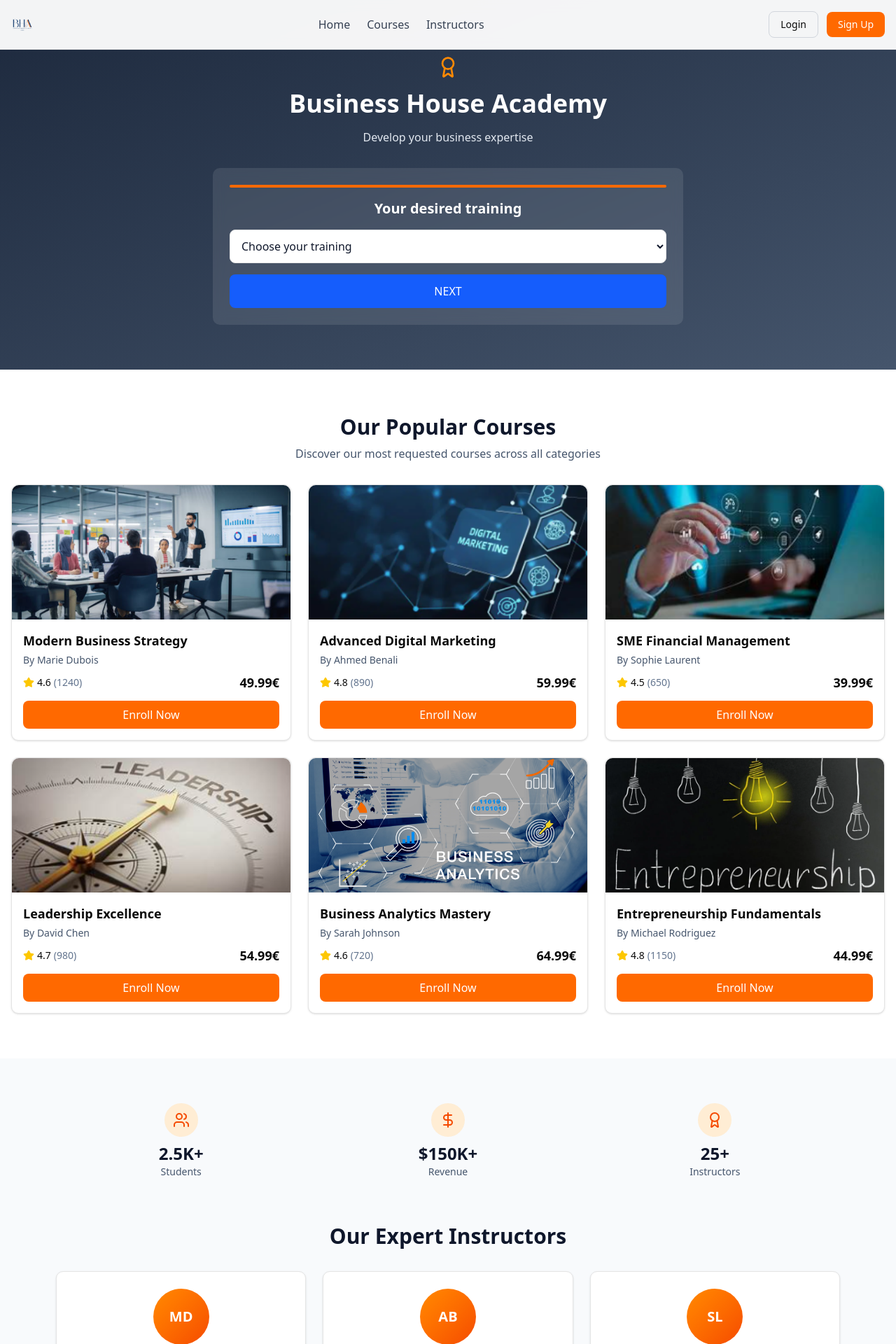
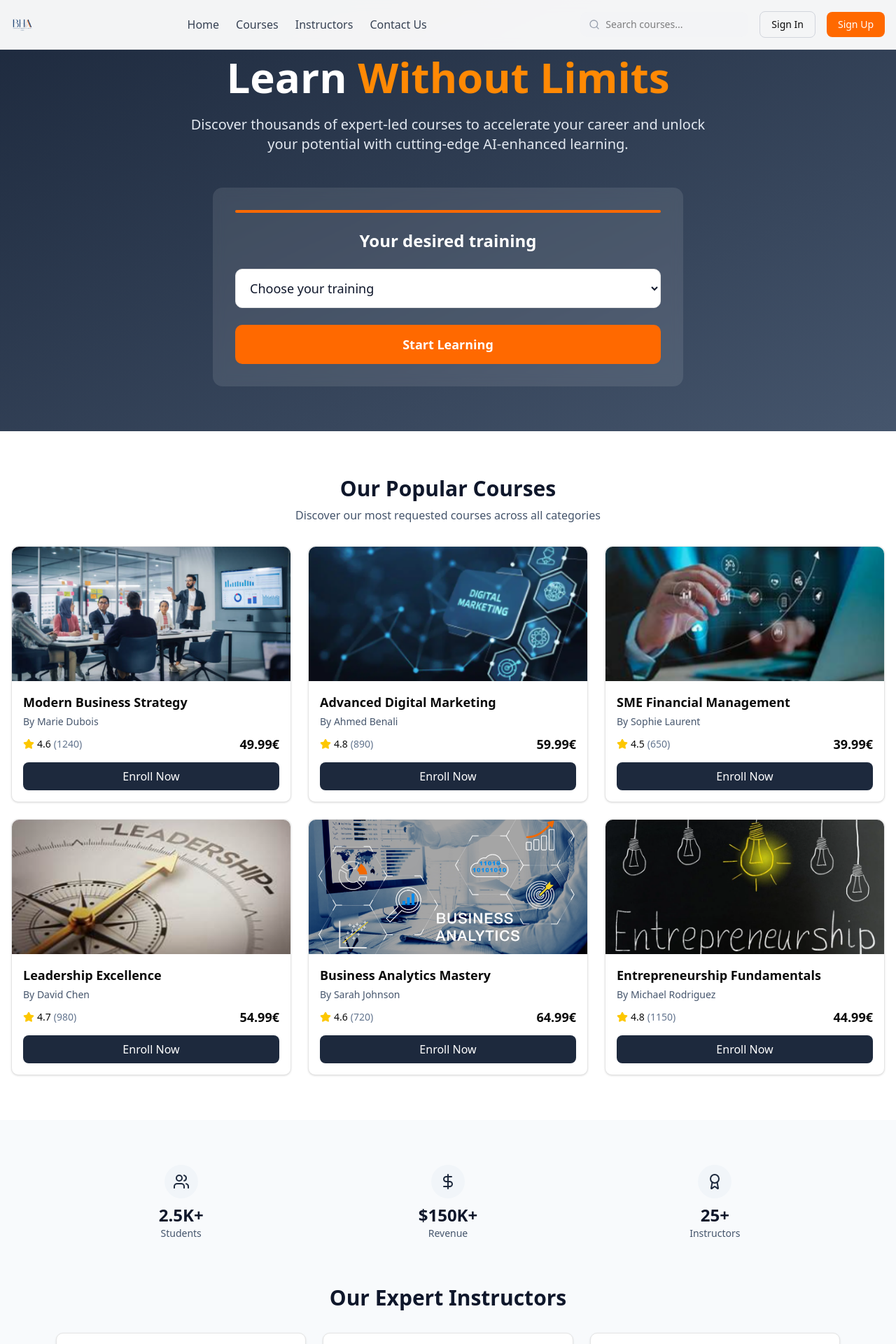
Before and after one commit to stev-dev/BHA-Learning-platform, a Next.js app: page / in a window 1280 px wide. Shown: the top 1920 px of the page at 70% size. Built offline with nearby package versions, Linux system fonts and the light colour scheme.

Commit message:
Modifications to the landing page

```diff
--- a/app/page.tsx
+++ b/app/page.tsx
@@ -9,6 +9,7 @@ import {
   Megaphone,
   DollarSign,
   BarChart3,
+  Search,
 } from "lucide-react";
 
 export default function LandingPage() {
@@ -117,22 +118,63 @@ export default function LandingPage() {
             <img src="/images/logo.png" alt="BHA" className="h-8 w-auto" />
           </button>
           <div className="hidden md:flex items-center space-x-6">
-            {["Home", "Courses", "Instructors"].map((item, i) => (
+            {["Home", "Courses", "Instructors", "Contact Us"].map((item, i) => (
               <a
                 key={i}
-                href={`#${item.toLowerCase()}`}
+                href={
+                  item === "Contact Us"
+                    ? "#"
+                    : `#${item.toLowerCase().replace(" ", "")}`
+                }
                 className="text-gray-700 hover:text-slate-800"
+                onClick={
+                  item === "Contact Us"
+                    ? (e) => {
+                        e.preventDefault();
+                        alert("Contact us at: bha@gmail.com");
+                      }
+                    : item === "Courses"
+                    ? (e) => {
+                        e.preventDefault();
+                        document
+                          .getElementById("courses")
+                          ?.scrollIntoView({ behavior: "smooth" });
+                      }
+                    : item === "Home"
+                    ? (e) => {
+                        e.preventDefault();
+                        document
+                          .getElementById("home")
+                          ?.scrollIntoView({ behavior: "smooth" });
+                      }
+                    : item === "Instructors"
+                    ? (e) => {
+                        e.preventDefault();
+                        document
+                          .getElementById("instructors")
+                          ?.scrollIntoView({ behavior: "smooth" });
+                      }
+                    : undefined
+                }
               >
                 {item}
               </a>
             ))}
           </div>
-          <div className="flex items-center space-x-3">
+          <div className="flex items-center space-x-4">
+            <div className="hidden md:flex items-center bg-gray-100 rounded-lg px-3 py-2">
+              <Search className="w-4 h-4 text-gray-400 mr-2" />
+              <input
+                type="text"
+                placeholder="Search courses..."
+                className="bg-transparent border-none outline-none text-sm w-48"
+              />
+            </div>
             <button
               onClick={() => handleNavigation("/login")}
               className="px-4 py-2 border border-gray-300 rounded-md text-sm hover:bg-gray-50"
             >
-              Login
+              Sign In
             </button>
             <button
               onClick={() => handleNavigation("/register")}
@@ -149,18 +191,27 @@ export default function LandingPage() {
         id="home"
         className="pt-20 pb-16 bg-gradient-to-br from-slate-800 to-slate-600 text-white"
       >
-        <div className="max-w-4xl mx-auto px-4 text-center">
-          <Award className="w-8 h-8 text-orange-400 mx-auto mb-4" />
-          <h1 className="text-4xl font-bold mb-4">Business House Academy</h1>
-          <p className="text-slate-200 mb-8">Develop your business expertise</p>
-          <div className="bg-white/10 backdrop-blur-sm rounded-lg p-6 max-w-2xl mx-auto">
-            <div className="w-full bg-orange-500 h-1 rounded-full mb-4"></div>
-            <h2 className="text-xl font-bold mb-4">Your desired training</h2>
-            <select className="w-full bg-white text-slate-900 h-12 mb-4 px-3 rounded-md border">
+        <div className="max-w-6xl mx-auto px-4">
+          <div className="text-center mb-12">
+            <h1 className="text-5xl md:text-6xl font-bold mb-6">
+              Learn <span className="text-orange-400">Without Limits</span>
+            </h1>
+            <p className="text-xl text-slate-200 mb-8 max-w-3xl mx-auto">
+              Discover thousands of expert-led courses to accelerate your career
+              and unlock your potential with cutting-edge AI-enhanced learning.
+            </p>
+          </div>
+
+          <div className="bg-white/10 backdrop-blur-sm rounded-xl p-8 max-w-2xl mx-auto">
+            <div className="w-full bg-orange-500 h-1 rounded-full mb-6"></div>
+            <h2 className="text-2xl font-bold mb-6 text-center">
+              Your desired training
+            </h2>
+            <select className="w-full bg-white text-slate-900 h-14 mb-6 px-4 rounded-lg border text-lg">
               <option value="">Choose your training</option>
               {categories.map((cat, i) => (
                 <option key={i} value={cat.name.toLowerCase()}>
-                  {cat.name} ({cat.courses})
+                  {cat.name} ({cat.courses} courses)
                 </option>
               ))}
             </select>
@@ -170,9 +221,9 @@ export default function LandingPage() {
                   .getElementById("courses")
                   ?.scrollIntoView({ behavior: "smooth" })
               }
-              className="w-full bg-blue-600 hover:bg-blue-700 h-12 text-white rounded-md font-medium"
+              className="w-full bg-orange-500 hover:bg-orange-600 h-14 text-white rounded-lg font-semibold text-lg transition-colors"
             >
-              NEXT
+              Start Learning
             </button>
           </div>
         </div>
@@ -217,7 +268,7 @@ export default function LandingPage() {
                   </div>
                   <button
                     onClick={() => handleCourseEnroll(course.title)}
-                    className="w-full bg-orange-500 hover:bg-orange-600 text-white py-2 rounded-md"
+                    className="w-full bg-slate-800 hover:bg-slate-900 text-white py-2 rounded-md"
                   >
                     Enroll Now
                   </button>
@@ -234,8 +285,8 @@ export default function LandingPage() {
           <div className="grid grid-cols-3 gap-6 mb-16 text-center">
             {stats.map((stat, i) => (
               <div key={i}>
-                <div className="inline-flex items-center justify-center w-12 h-12 bg-orange-100 rounded-full mb-2">
-                  <stat.icon className="w-6 h-6 text-orange-600" />
+                <div className="inline-flex items-center justify-center w-12 h-12 bg-slate-100 rounded-full mb-2">
+                  <stat.icon className="w-6 h-6 text-slate-800" />
                 </div>
                 <div className="text-2xl font-bold text-slate-900">
                   {stat.value}
@@ -257,7 +308,7 @@ export default function LandingPage() {
                 className="bg-white rounded-lg border shadow-sm hover:shadow-lg transition-shadow text-center"
               >
                 <div className="p-6">
-                  <div className="w-20 h-20 bg-gradient-to-br from-orange-400 to-orange-600 rounded-full mx-auto mb-3 flex items-center justify-center">
+                  <div className="w-20 h-20 bg-gradient-to-br from-slate-700 to-slate-900 rounded-full mx-auto mb-3 flex items-center justify-center">
                     <span className="text-white font-bold text-xl">
                       {instructor.name
                         .split(" ")
@@ -268,7 +319,7 @@ export default function LandingPage() {
                   <h3 className="text-lg font-semibold mb-1">
                     {instructor.name}
                   </h3>
-                  <p className="text-orange-600 text-sm mb-2">
+                  <p className="text-slate-700 text-sm mb-2">
                     {instructor.role}
                   </p>
                   <p className="text-slate-600 text-sm">{instructor.bio}</p>
@@ -299,7 +350,7 @@ export default function LandingPage() {
                 }
               >
                 <div className="p-4 text-center">
-                  <cat.icon className="w-6 h-6 text-orange-600 mx-auto mb-2" />
+                  <cat.icon className="w-6 h-6 text-slate-800 mx-auto mb-2" />
                   <h3 className="text-lg font-semibold mb-1">{cat.name}</h3>
                   <p className="text-slate-600 text-sm">
                     {cat.courses} courses
@@ -348,7 +399,7 @@ export default function LandingPage() {
               <ul className="space-y-1 text-slate-400 text-sm">
                 {["Strategy", "Marketing", "Finance"].map((item, i) => (
                   <li key={i}>
-                    <a href="#courses" className="hover:text-orange-400">
+                    <a href="#courses" className="hover:text-slate-300">
                       {item}
                     </a>
                   </li>
@@ -360,7 +411,7 @@ export default function LandingPage() {
               <ul className="space-y-1 text-slate-400 text-sm">
                 {["Contact", "FAQ", "Help"].map((item, i) => (
                   <li key={i}>
-                    <a href="#" className="hover:text-orange-400">
+                    <a href="#" className="hover:text-slate-300">
                       {item}
                     </a>
                   </li>
@@ -369,7 +420,7 @@ export default function LandingPage() {
             </div>
           </div>
           <div className="border-t border-slate-800 mt-6 pt-6 text-center text-slate-400 text-sm">
-            <p>&copy; 2024 Business House Academy. All rights reserved.</p>
+            <p>&copy; 2025 Business House Academy. All rights reserved.</p>
           </div>
         </div>
       </footer>
```
